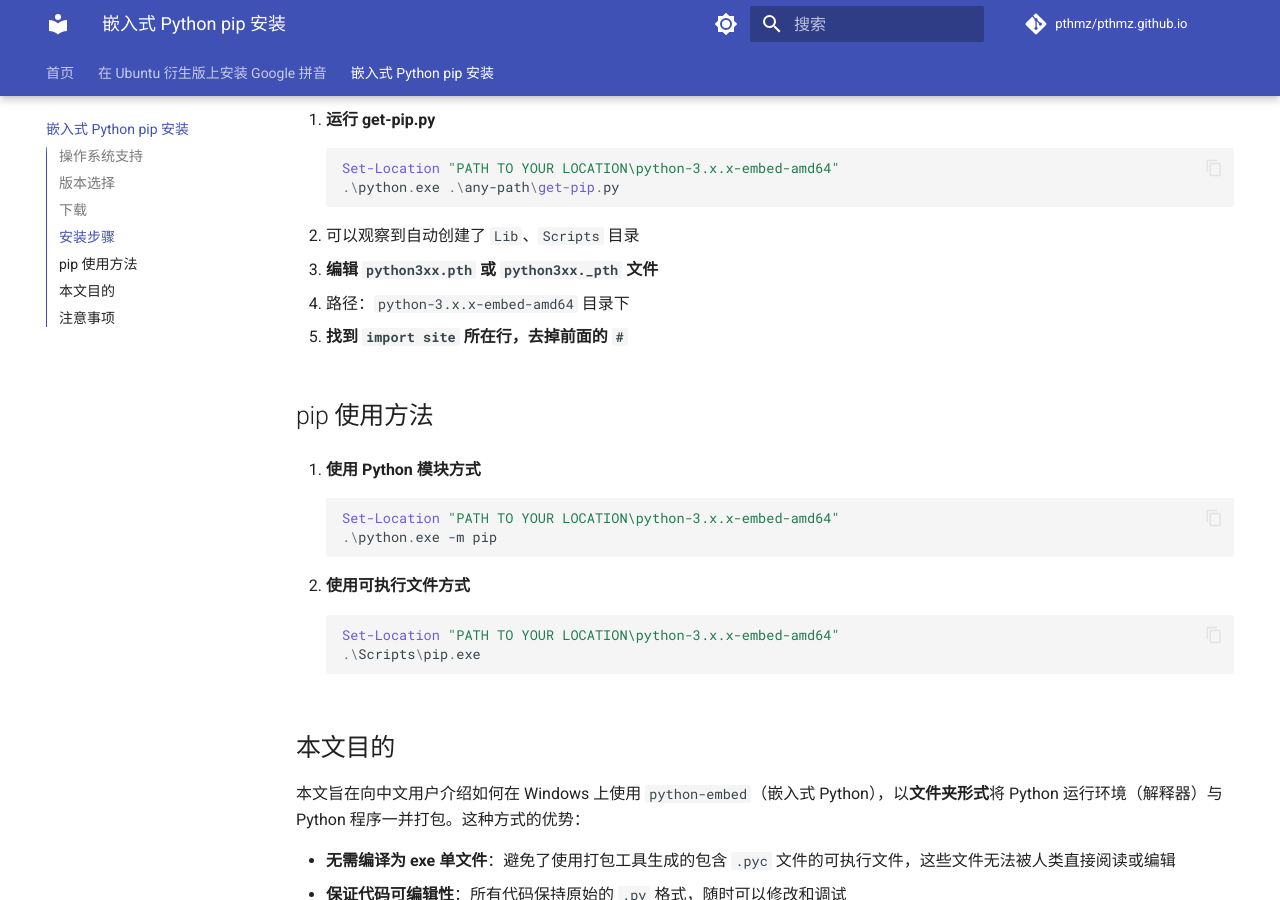
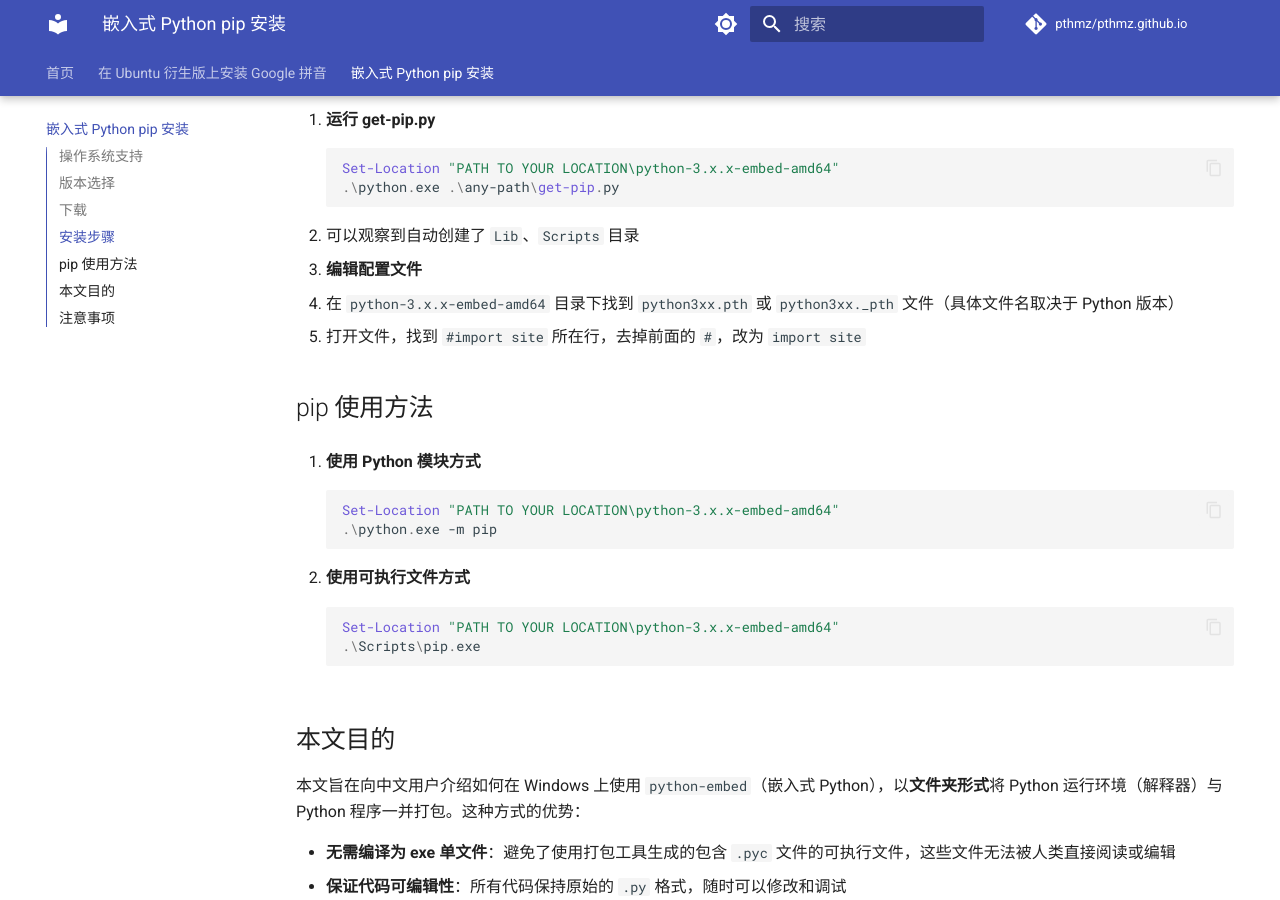
Before and after one commit to pthmz/pthmz.github.io, an MkDocs documentation site: the page built from docs/blog/embed-python-pip-installation-windows.md, in a window 1280 px wide and 900 px high, scrolled down 1144 px. Built offline with MkDocs 1.6.1 and Material for MkDocs 9.7.7, drawn with Linux system fonts in a browser that asks for light colours; comment, search, counter and statistics services are not loaded.

Commit message:
优化安装步骤：合并第3、4步为更清晰的配置文件编辑说明

````diff
--- a/docs/blog/embed-python-pip-installation-windows.md
+++ b/docs/blog/embed-python-pip-installation-windows.md
@@ -49,10 +49,9 @@ categories: programming
    ```
    - 可以观察到自动创建了 `Lib`、`Scripts` 目录
 
-3. **编辑 `python3xx.pth` 或 `python3xx._pth` 文件**
-   - 路径：`python-3.x.x-embed-amd64` 目录下
-
-4. **找到 `import site` 所在行，去掉前面的 `#`**
+3. **编辑配置文件**
+   - 在 `python-3.x.x-embed-amd64` 目录下找到 `python3xx.pth` 或 `python3xx._pth` 文件（具体文件名取决于 Python 版本）
+   - 打开文件，找到 `#import site` 所在行，去掉前面的 `#`，改为 `import site`
 
 ## pip 使用方法
 
````
